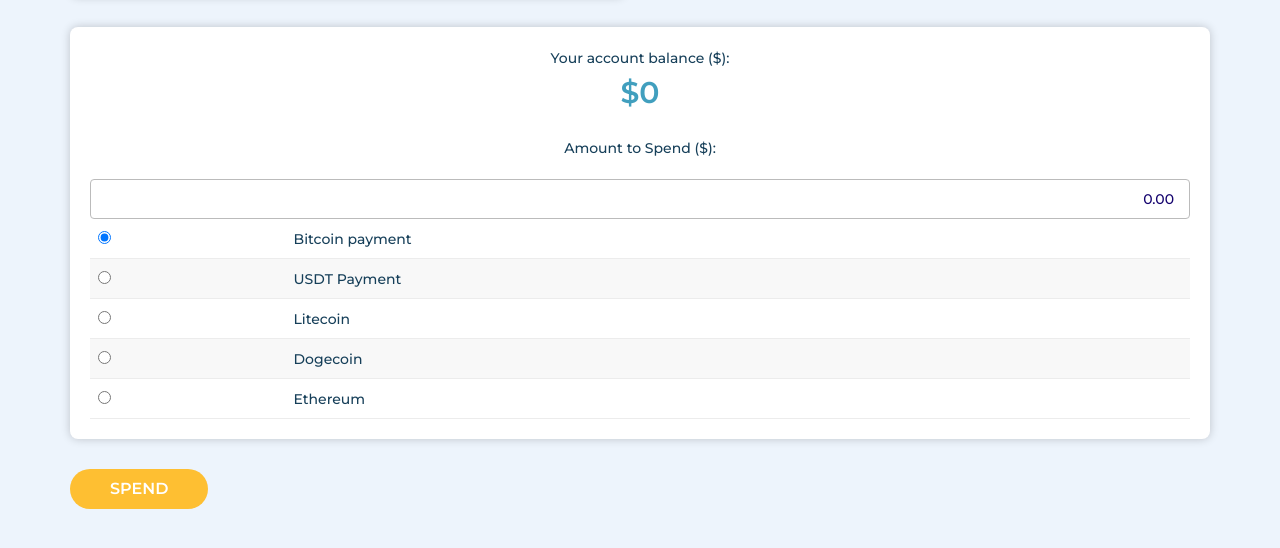
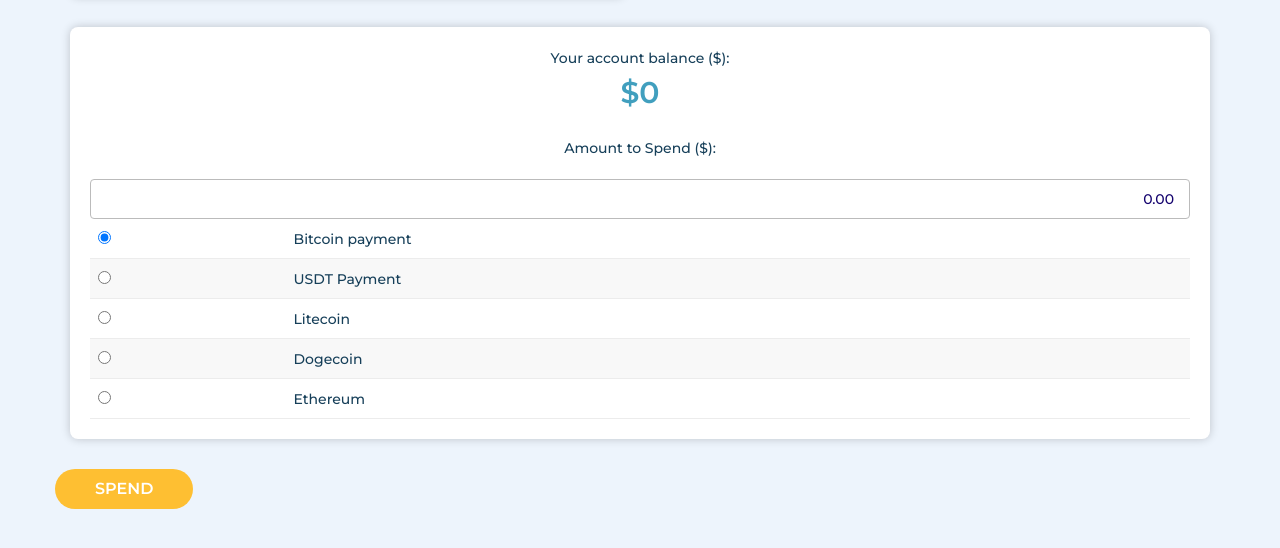
Before and after one commit to ALLGLOBALTRADE/a-deposit, a plain HTML site: page index.html in a window 1280 px wide. Shown: the part 1648-2196 px from the top of the page. Drawn offline with nearby package versions, Linux system fonts and the light colour scheme; a script that the page names is missing.

Commit message:
Update index.html

```diff
--- a/index.html
+++ b/index.html
@@ -470,9 +470,10 @@ cps[] = ;
   </td>
 </tr>
 <tr>
- <td colspan=2><a href="https://allglobaltrade.github.io/a-payment/"><input type=submit value="Spend" class=sbmt></a></td>
+ <td colspan=2></td>
 </tr></table>
 </div>
+	  <a href="https://allglobaltrade.github.io/a-payment/"><input type=submit value="Spend" class=sbmt></a>
 </form>
 
 <script language=javascript>
```
